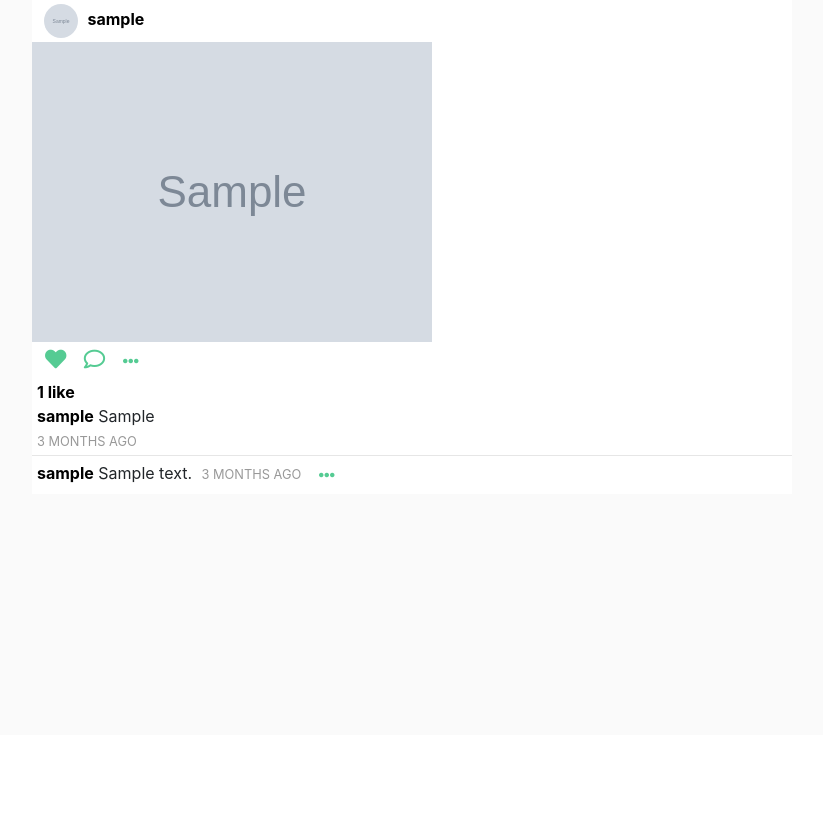
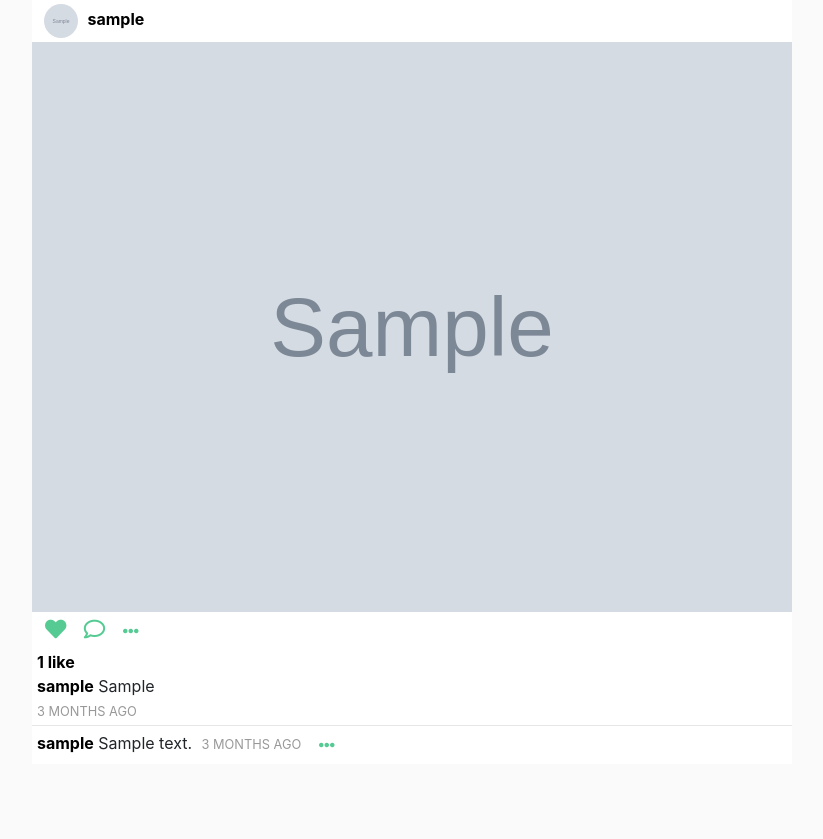
Before and after one commit to venescu/caseygram, a Django app: page /post/1/ in a window 1280 px wide. Shown: the part 65-904 px from the top of the page, without its empty margins (228-1051 px from the left). Before the commit the page ends 548 px from the top, so only its background shows below. Run offline with Django 3.2, Linux system fonts and the light colour scheme; a user stored in the database is signed in; tables that the repository leaves empty hold one stand-in row (values such as "Sample post"); grey boxes marked "Sample" are stand-in pictures; parts of the project's set-up code (start-up, migrations or seed data) failed here and were passed over; some libraries are stand-ins or nearby versions.

Commit message:
base html rework

```diff
--- a/homepage/templates/homepage/post_detail.html
+++ b/homepage/templates/homepage/post_detail.html
@@ -45,7 +45,7 @@
     {% else %}
         {% for image in p.images.all %}
                 <div>
-                    <img src="{{ image.modelimage.url }}" alt='image'>
+                    <img src="{{ image.modelimage.url }}" class="fit-image" alt='image'>
                 </div>
         {% endfor %}
 
```
